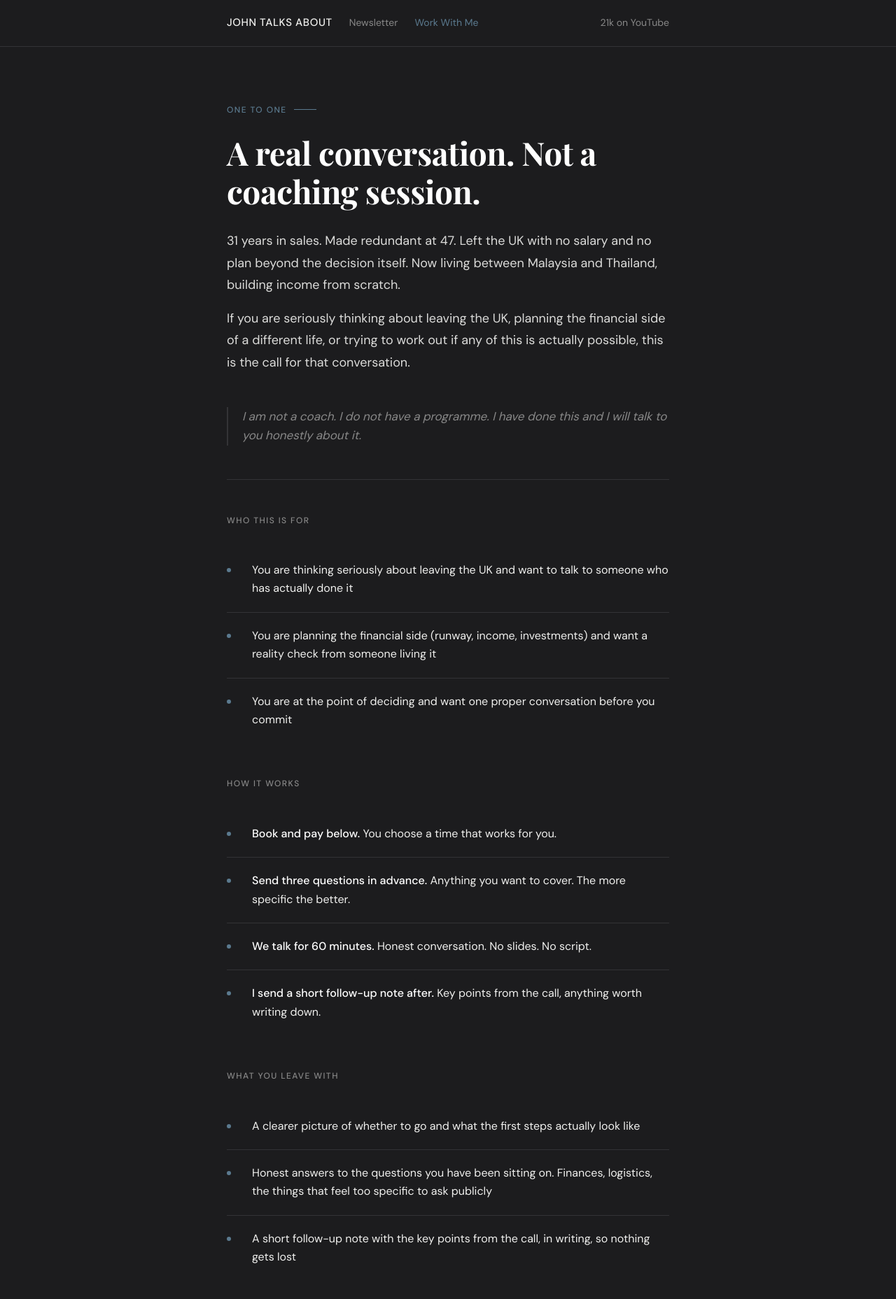
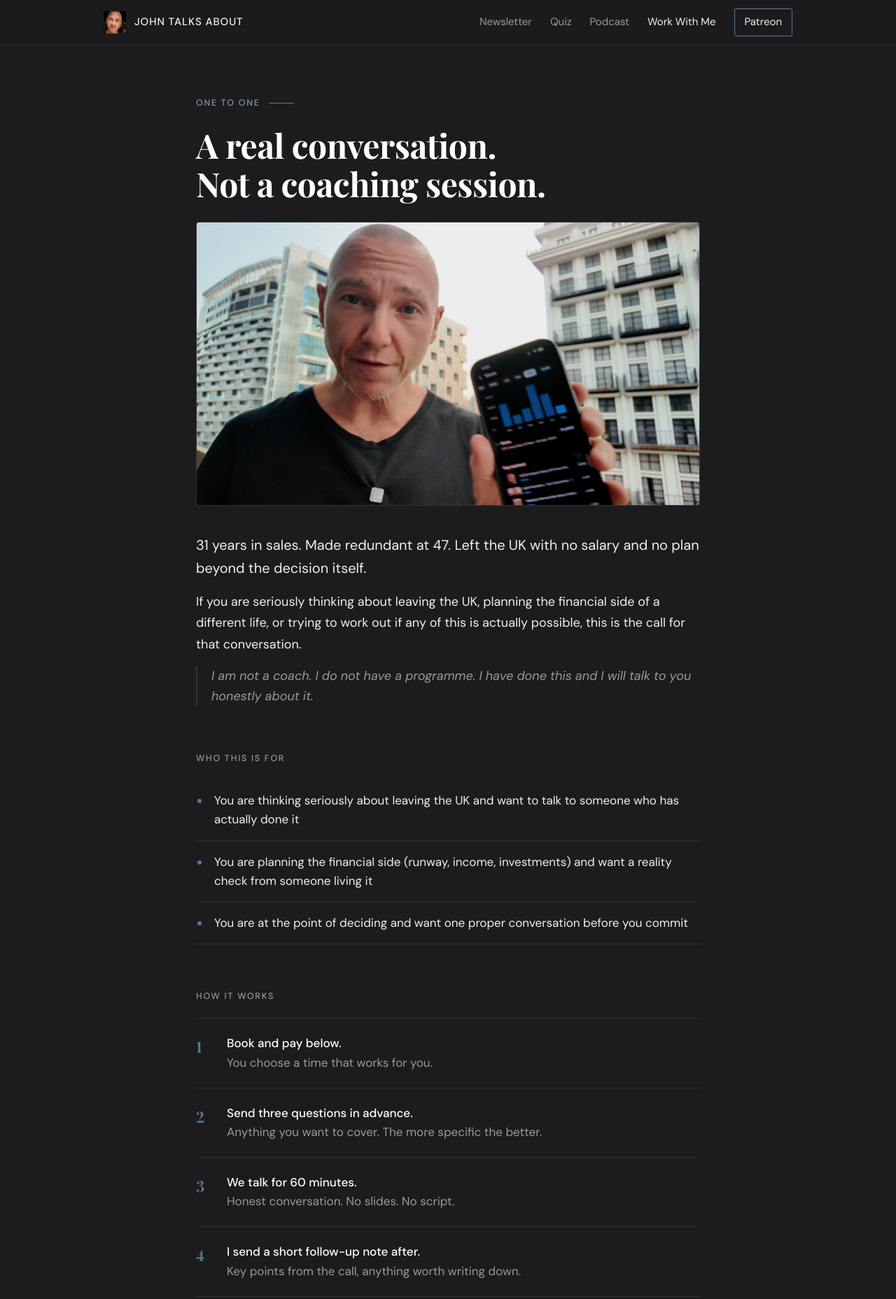
Before and after one commit to JohnTalksAbout/johntalksabout.github.io, a plain HTML site: page work-with-me/index.html in a window 1280 px wide. Shown: the top 1857 px of the page at 70% size. Drawn offline with nearby package versions, Linux system fonts and the light colour scheme.

Commit message:
Add files via upload

```diff
--- a/work-with-me/index.html
+++ b/work-with-me/index.html
@@ -4,180 +4,73 @@
 <meta charset="utf-8">
 <meta name="viewport" content="width=device-width, initial-scale=1">
 <title>Work With Me | John Talks About</title>
-<meta name="description" content="A 60 minute one to one call with John for people seriously thinking about leaving the UK. £75.">
+<meta name="description" content="A 60 minute one to one call for people seriously thinking about leaving the UK. £75.">
 <meta name="robots" content="index,follow">
 <link rel="canonical" href="https://www.johntalksabout.com/work-with-me/">
 <meta property="og:type" content="website">
 <meta property="og:site_name" content="John Talks About">
 <meta property="og:title" content="Work With Me | John Talks About">
-<meta property="og:description" content="A 60 minute one to one call with John for people seriously thinking about leaving the UK. £75.">
+<meta property="og:description" content="A 60 minute one to one call for people seriously thinking about leaving the UK. £75.">
 <meta property="og:url" content="https://www.johntalksabout.com/work-with-me/">
-<meta name="twitter:card" content="summary">
-<link rel="preconnect" href="https://fonts.googleapis.com">
-<link rel="preconnect" href="https://fonts.gstatic.com" crossorigin>
-<link rel="stylesheet" href="https://fonts.googleapis.com/css2?family=Playfair+Display:wght@400;700&family=DM+Sans:wght@300;400;500&display=swap">
-<style>
-*{box-sizing:border-box;margin:0;padding:0}
-html{background:#1C1C1E}
-body{background:#1C1C1E;color:#F0F0EE;font-family:'DM Sans',system-ui,sans-serif;font-weight:400;line-height:1.7;font-size:17px;-webkit-font-smoothing:antialiased;margin:0;min-height:100vh}
-.jta-inner{max-width:680px;margin:0 auto;padding:0 24px}
-nav{border-bottom:1px solid #333336;padding:20px 0}
-.jta-nav{display:flex;align-items:center}
-.nav-brand{font-weight:500;font-size:15px;color:#F0F0EE;text-decoration:none;letter-spacing:.04em;text-transform:uppercase}
-.nav-link{font-size:14px;color:#888;text-decoration:none}
-.main{padding:80px 0 100px}
-.kicker{font-size:12px;font-weight:500;letter-spacing:.12em;text-transform:uppercase;color:#5B7A8F;margin-bottom:24px;display:flex;align-items:center;gap:10px}
-.kicker::after{content:'';display:block;width:32px;height:1px;background:#5B7A8F}
-h1.jta-h1{text-transform:none !important;font-family:'Playfair Display',Georgia,serif;font-size:clamp(32px,5vw,46px);font-weight:700;line-height:1.2;color:#fff;margin-bottom:28px;letter-spacing:-.01em}
-.body-text{font-size:18px;line-height:1.75;opacity:.9;margin-bottom:48px}
-.body-text p+p{margin-top:16px}
-.divider{border:none;border-top:1px solid #333336;margin:48px 0}
-.section-label{font-size:12px;font-weight:500;letter-spacing:.12em;text-transform:uppercase;color:#888;margin-bottom:28px}
-.items-list{list-style:none;margin-bottom:48px}
-.items-list li{padding:20px 0;border-bottom:1px solid #333336;display:grid;grid-template-columns:20px 1fr;gap:16px;align-items:start}
-.items-list li:last-child{border-bottom:none}
-.item-marker{width:6px;height:6px;border-radius:50%;background:#5B7A8F;margin-top:10px}
-.item-text{font-size:16px;color:#F0F0EE;line-height:1.65}
-.item-text strong{color:#fff;font-weight:500}
-.booking-card{background:#2A2A2D;border:1px solid #333336;border-radius:4px;padding:40px;margin-bottom:48px}
-.booking-eyebrow{font-size:12px;font-weight:500;letter-spacing:.1em;text-transform:uppercase;color:#5B7A8F;margin-bottom:12px}
-.booking-title{font-family:'Playfair Display',Georgia,serif;font-size:28px;color:#fff;margin-bottom:8px;line-height:1.3}
-.booking-price{font-size:15px;color:#888;margin-bottom:28px;line-height:1.6}
-.btn-book{display:inline-block;background:#4A6274;color:#fff;font-family:'DM Sans',sans-serif;font-size:16px;font-weight:500;padding:16px 40px;border-radius:3px;text-decoration:none;width:100%;text-align:center}
-.btn-book:hover{background:#5B7A8F}
-.booking-anchor{font-size:14px;color:#5B7A8F;margin-bottom:20px;font-weight:500}
-.booking-note{font-size:13px;color:#888;margin-top:14px;line-height:1.5;text-align:center}
-.honest-line{font-size:17px;color:#888;font-style:italic;margin-bottom:40px;padding-left:20px;border-left:2px solid #333336;line-height:1.6}
-footer.jta-footer{border-top:1px solid #333336;padding:32px 0}
-.footer-inner{display:flex;align-items:center;justify-content:space-between;flex-wrap:wrap;gap:16px}
-.footer-brand{font-size:13px;color:#888}
-.footer-links{display:flex;gap:24px}
-.footer-links a{font-size:13px;color:#888;text-decoration:none}
-@media(max-width:600px){.main{padding:56px 0 80px}.booking-card{padding:28px 24px}.footer-inner{flex-direction:column;align-items:flex-start}}
-
-.testimonial-block{margin-bottom:48px}
-.testimonial-quote{font-family:'Playfair Display',Georgia,serif;font-size:clamp(17px,2.5vw,20px);color:#F0F0EE;line-height:1.7;font-style:italic;padding-left:24px;border-left:2px solid #4A6274;margin-bottom:16px;opacity:.9}
-.testimonial-attr{font-size:13px;color:#888;padding-left:24px;letter-spacing:.04em}
-
-.jta-nav{flex-wrap:wrap;gap:8px 24px}
-@media(max-width:600px){.jta-nav>div{gap:14px !important}.nav-brand{font-size:13px}.nav-link{font-size:13px}.jta-nav>a.nav-link{display:none}}
-a:focus-visible,button:focus-visible,input:focus-visible{outline:2px solid #5B7A8F;outline-offset:2px}
-</style>
+<meta property="og:image" content="https://www.johntalksabout.com/assets/share.jpg">
+<meta property="og:image:width" content="1200">
+<meta property="og:image:height" content="630">
+<meta name="twitter:card" content="summary_large_image">
+<meta name="theme-color" content="#1C1C1E">
+<link rel="icon" type="image/png" sizes="48x48" href="/assets/icon-48.png">
+<link rel="apple-touch-icon" href="/assets/icon-180.png">
+<link rel="preload" href="/assets/fonts/playfair-display-latin-700-normal.woff2" as="font" type="font/woff2" crossorigin>
+<link rel="preload" href="/assets/fonts/dm-sans-latin-400-normal.woff2" as="font" type="font/woff2" crossorigin>
+<link rel="stylesheet" href="/assets/site.css">
 </head>
 <body>
+<a class="skip" href="#main">Skip to content</a>
+<header class="site-head"><div class="wrap head-row">
+  <a class="brand" href="/"><img src="/assets/john-small.jpg" width="64" height="64" alt="">John Talks About</a>
+  <nav class="site-nav" aria-label="Main"><a href="/subscribe/">Newsletter</a><a href="/could-you-leave/">Quiz</a><a href="/#podcast">Podcast</a><a href="/work-with-me/" aria-current="page">Work With Me</a><a class="nav-cta" href="https://www.patreon.com/cw/JohnTalksAbout" target="_blank" rel="noopener">Patreon</a></nav>
+</div></header>
+<main id="main">
+<div class="page"><div class="wrap"><div class="narrow">
+  <div class="kicker">One to one</div>
+  <h1 class="page-h1">A real conversation. Not a coaching session.</h1>
+  <img class="page-photo" src="/assets/john-numbers.jpg" width="1440" height="810" alt="John holding up his phone showing a month of income numbers">
+  <div class="prose">
+    <p class="lead">31 years in sales. Made redundant at 47. Left the UK with no salary and no plan beyond the decision itself.</p>
+    <p>If you are seriously thinking about leaving the UK, planning the financial side of a different life, or trying to work out if any of this is actually possible, this is the call for that conversation.</p>
+    <p class="aside">I am not a coach. I do not have a programme. I have done this and I will talk to you honestly about it.</p>
+  </div>
 
-<nav>
-  <div class="jta-inner jta-nav">
-    <div style="display:flex;align-items:center;gap:24px">
-      <a href="/" class="nav-brand">John Talks About</a>
-      <a href="/subscribe/" class="nav-link">Newsletter</a>
-      <a href="/work-with-me/" class="nav-link" style="color:#5B7A8F">Work With Me</a>
-    </div>
-    <a href="https://youtube.com/@JohnTalksUK" class="nav-link" target="_blank" rel="noopener" style="margin-left:auto">21k on YouTube</a>
+  <div class="block reveal"><div class="label">Who this is for</div><ul class="bullets"><li>You are thinking seriously about leaving the UK and want to talk to someone who has actually done it</li><li>You are planning the financial side (runway, income, investments) and want a reality check from someone living it</li><li>You are at the point of deciding and want one proper conversation before you commit</li></ul></div>
+  <div class="block reveal"><div class="label">How it works</div><ol class="steps plain" style="margin-top:0"><li><div><strong>Book and pay below.</strong> You choose a time that works for you.</div></li><li><div><strong>Send three questions in advance.</strong> Anything you want to cover. The more specific the better.</div></li><li><div><strong>We talk for 60 minutes.</strong> Honest conversation. No slides. No script.</div></li><li><div><strong>I send a short follow-up note after.</strong> Key points from the call, anything worth writing down.</div></li></ol></div>
+  <div class="block reveal"><div class="label">What you leave with</div><ul class="bullets"><li>A clearer picture of whether to go and what the first steps actually look like</li><li>Honest answers to the questions you have been sitting on. Finances, logistics, the things that feel too specific to ask publicly</li><li>A short follow-up note with the key points from the call, in writing, so nothing gets lost</li></ul></div>
+
+  <div class="box block reveal">
+    <div class="card-eyebrow">One to one call</div>
+    <h2>60 minutes, one to one</h2>
+    <p class="price">£75 · Video call via Zoom or Google Meet · Recorded on request</p>
+    <a href="https://tidycal.com/1gj6l70/60-minute-consultation" class="btn btn-block" target="_blank" rel="noopener">Book a call</a>
+    <p class="fine">I only take a small number of calls each month. Payment taken at time of booking.</p>
   </div>
-</nav>
 
-<div class="main">
-  <div class="jta-inner">
+  <div class="block reveal">
+    <div class="label">What people say</div>
+    <blockquote class="quote" style="font-size:20px">"My husband and I have had 4 sessions with John. We are leaving the UK to travel as a family of 4. Our sessions covered investments and developing our YouTube channels to help fund this. John went above and beyond. The reassurance, the expertise, and the action steps we needed. We are already seeing results. If you are doing the same, I highly recommend booking a session."</blockquote>
+    <div class="quote-by">Carrie and Richard Phillips</div>
+  </div>
 
-    <div class="kicker">One to one</div>
-    <h1 class="jta-h1">A real conversation. Not a coaching session.</h1>
-
-    <div class="body-text">
-      <p>31 years in sales. Made redundant at 47. Left the UK with no salary and no plan beyond the decision itself. Now living between Malaysia and Thailand, building income from scratch.</p>
-      <p>If you are seriously thinking about leaving the UK, planning the financial side of a different life, or trying to work out if any of this is actually possible, this is the call for that conversation.</p>
-    </div>
-
-    <p class="honest-line">I am not a coach. I do not have a programme. I have done this and I will talk to you honestly about it.</p>
-
-    <hr class="divider">
-
-    <div class="section-label">Who this is for</div>
-    <ul class="items-list">
-      <li>
-        <div class="item-marker"></div>
-        <div class="item-text">You are thinking seriously about leaving the UK and want to talk to someone who has actually done it</div>
-      </li>
-      <li>
-        <div class="item-marker"></div>
-        <div class="item-text">You are planning the financial side (runway, income, investments) and want a reality check from someone living it</div>
-      </li>
-      <li>
-        <div class="item-marker"></div>
-        <div class="item-text">You are at the point of deciding and want one proper conversation before you commit</div>
-      </li>
-    </ul>
-
-    <div class="section-label">How it works</div>
-    <ul class="items-list">
-      <li>
-        <div class="item-marker"></div>
-        <div class="item-text"><strong>Book and pay below.</strong> You choose a time that works for you.</div>
-      </li>
-      <li>
-        <div class="item-marker"></div>
-        <div class="item-text"><strong>Send three questions in advance.</strong> Anything you want to cover. The more specific the better.</div>
-      </li>
-      <li>
-        <div class="item-marker"></div>
-        <div class="item-text"><strong>We talk for 60 minutes.</strong> Honest conversation. No slides. No script.</div>
-      </li>
-      <li>
-        <div class="item-marker"></div>
-        <div class="item-text"><strong>I send a short follow-up note after.</strong> Key points from the call, anything worth writing down.</div>
-      </li>
-    </ul>
-
-    <div class="section-label">What you leave with</div>
-    <ul class="items-list" style="margin-bottom:48px">
-      <li>
-        <div class="item-marker"></div>
-        <div class="item-text">A clearer picture of whether to go and what the first steps actually look like</div>
-      </li>
-      <li>
-        <div class="item-marker"></div>
-        <div class="item-text">Honest answers to the questions you have been sitting on. Finances, logistics, the things that feel too specific to ask publicly</div>
-      </li>
-      <li>
-        <div class="item-marker"></div>
-        <div class="item-text">A short follow-up note with the key points from the call, in writing, so nothing gets lost</div>
-      </li>
-    </ul>
-
-    <div class="booking-card">
-      <div class="booking-eyebrow">One to one call</div>
-      <div class="booking-title">60 minutes with John</div>
-      <p class="booking-price">£75 &nbsp;·&nbsp; Video call via Zoom or Google Meet &nbsp;·&nbsp; Recorded on request</p>
-      <p class="booking-anchor">One conversation. Clear direction.</p>
-      <a href="https://tidycal.com/1gj6l70/60-minute-consultation" class="btn-book" target="_blank" rel="noopener">Book a call</a>
-      <p class="booking-note">I only take a small number of calls each month. Payment taken at time of booking.</p>
-    </div>
-
-
-    <div class="section-label">What people say</div>
-    <div class="testimonial-block">
-      <blockquote class="testimonial-quote">"My husband and I have had 4 sessions with John. We are leaving the UK to travel as a family of 4. Our sessions covered investments and developing our YouTube channels to help fund this. John went above and beyond. The reassurance, the expertise, and the action steps we needed. We are already seeing results. If you are doing the same, I highly recommend booking a session."</blockquote>
-      <div class="testimonial-attr">Carrie and Richard Phillips</div>
-    </div>
-
-    <hr class="divider">
-    <div class="body-text">
-      <p>If you have watched the channel and you know this is the conversation you need, book it. If you are not sure yet, the newsletter is the right place to start.</p>
-    </div>
-
+  <div class="block prose reveal">
+    <p>If you have watched the channel and you know this is the conversation you need, book it. If you are not sure yet, <a class="textlink" href="/subscribe/">the newsletter</a> is the right place to start.</p>
   </div>
-</div>
-
-<footer class="jta-footer">
-  <div class="jta-inner footer-inner">
-    <span class="footer-brand">John Talks About</span>
-    <div class="footer-links">
-      <a href="https://youtube.com/@JohnTalksUK" target="_blank" rel="noopener">YouTube</a>
-      <a href="https://patreon.com/johntalksabout" target="_blank" rel="noopener">Patreon</a>
-      <a href="/subscribe/">Newsletter</a>
-    </div>
+</div></div></div>
+</main>
+<footer class="site-foot"><div class="wrap">
+  <div class="foot-grid">
+    <div><div class="foot-brand">John Talks About</div><div class="foot-tag">Runway. Risk. Reality.</div><div class="foot-tag"><a class="textlink" href="mailto:john@johntalksabout.com">john@johntalksabout.com</a></div></div>
+    <div class="foot-col"><div class="label">The site</div><a href="/subscribe/">Friday letter</a><a href="/could-you-leave/">Could You Leave quiz</a><a href="/#podcast">Second Wind podcast</a><a href="/work-with-me/">One to one calls</a></div>
+    <div class="foot-col"><div class="label">Elsewhere</div><a href="https://youtube.com/@JohnTalksUK" target="_blank" rel="noopener">YouTube</a><a href="https://www.patreon.com/cw/JohnTalksAbout" target="_blank" rel="noopener">Patreon</a><a href="https://instagram.com/johntalksabout" target="_blank" rel="noopener">Instagram</a><a href="https://www.facebook.com/profile.php?id=61595739610836" target="_blank" rel="noopener">Facebook</a><a href="https://open.spotify.com/show/033ft6zJkqmsLYIiyQBE3k" target="_blank" rel="noopener">Spotify</a></div>
   </div>
-</footer>
-
+  <div class="foot-fine"><span>My own experience and my own numbers. Not financial advice.</span><span>© 2026 John Talks About</span></div>
+</div></footer>
+<script src="/assets/site.js" defer></script>
 </body>
 </html>
```
